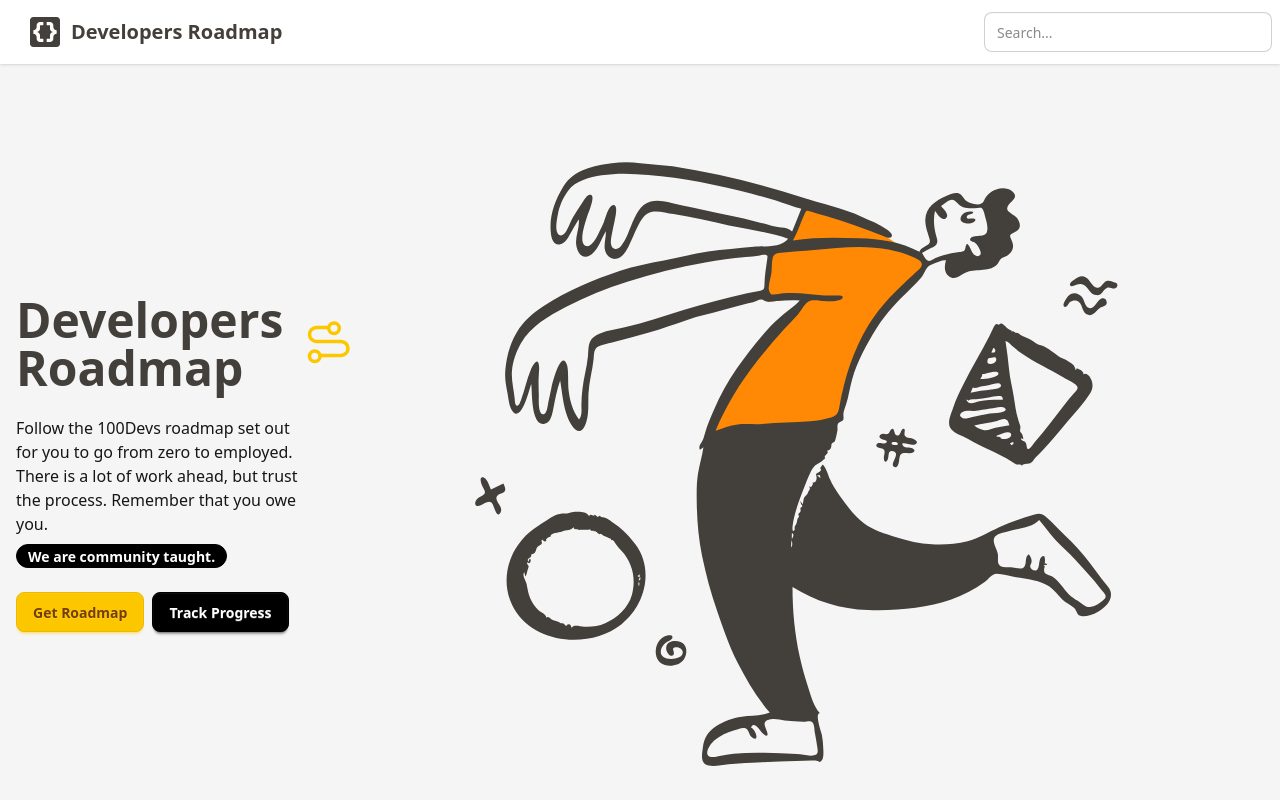
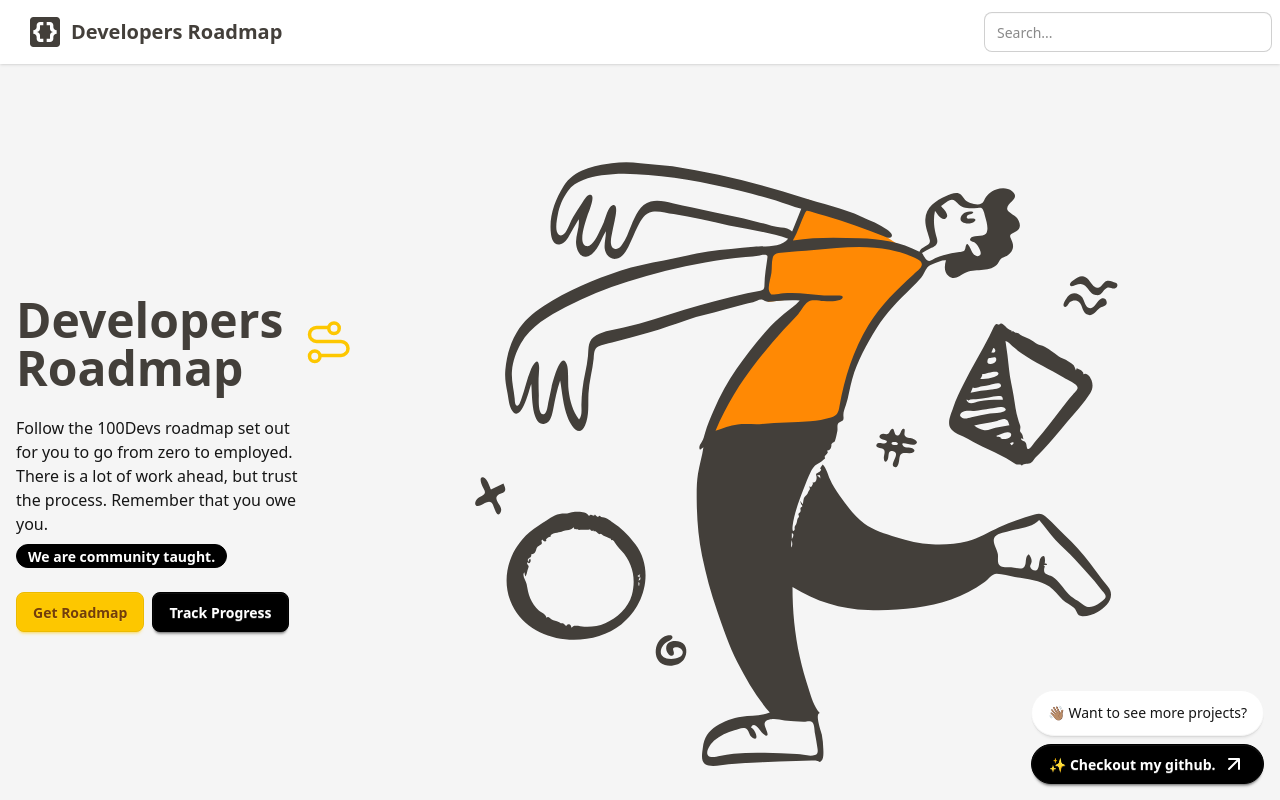
Before and after one commit to rcm-webdev/next-developer-roadmap, a Next.js app: page / in a window 1280 px wide. Shown: the top 800 px of the page. Built offline with nearby package versions, Linux system fonts and the light colour scheme.

Commit message:
create Toast component

```diff
--- /dev/null
+++ b/component/Toast.js
@@ -0,0 +1,31 @@
+function Toast() {
+  return (
+    <div>
+      <div className="toast toast-end">
+        <div className="alert bg-base-100 rounded-3xl ">
+          <span> 👋🏽 Want to see more projects?</span>
+        </div>
+        <div className="btn btn-accent rounded-3xl">
+          <span> ✨ Checkout my github. </span>
+          <svg
+            xmlns="http://www.w3.org/2000/svg"
+            width="24"
+            height="24"
+            viewBox="0 0 24 24"
+          >
+            <path
+              fill="none"
+              stroke="currentColor"
+              strokeLinecap="round"
+              strokeLinejoin="round"
+              strokeWidth="2"
+              d="M7 7h10v10M7 17L17 7"
+            />
+          </svg>
+        </div>
+      </div>
+    </div>
+  );
+}
+
+export default Toast;
```
